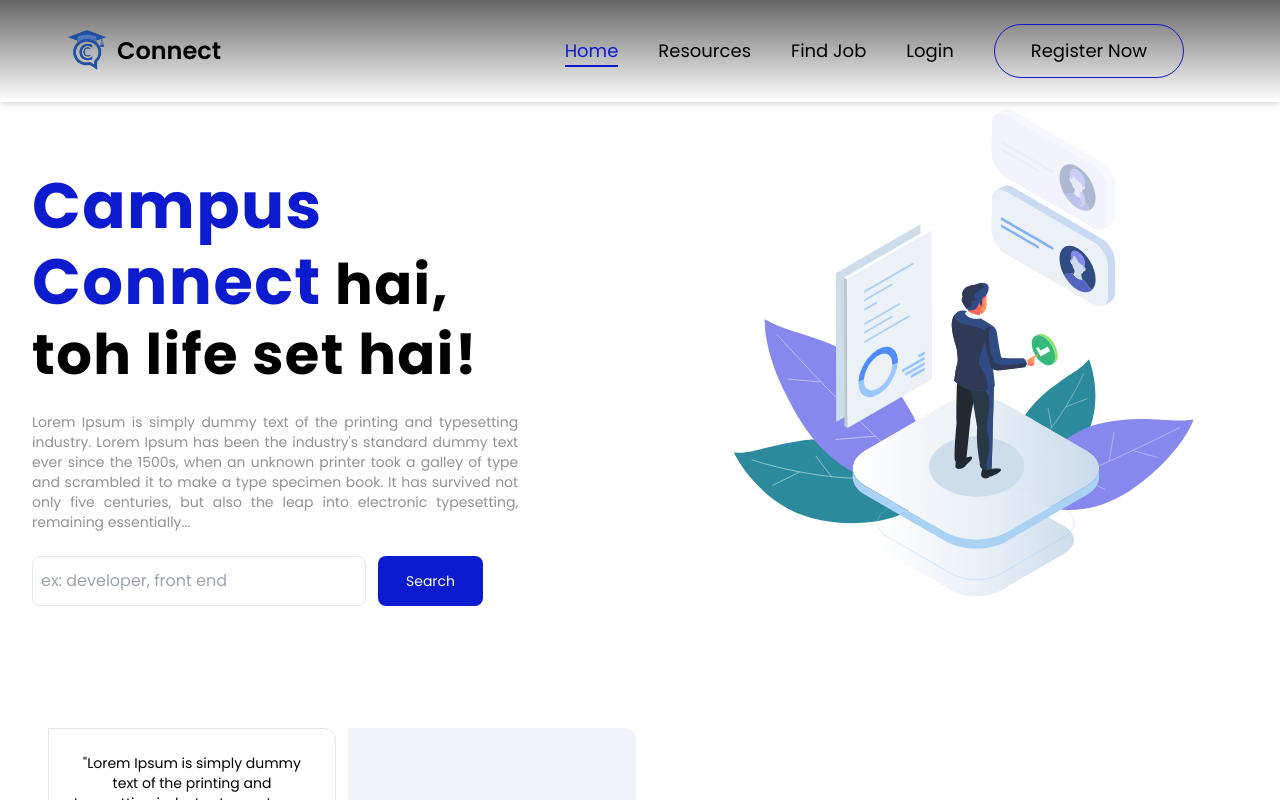
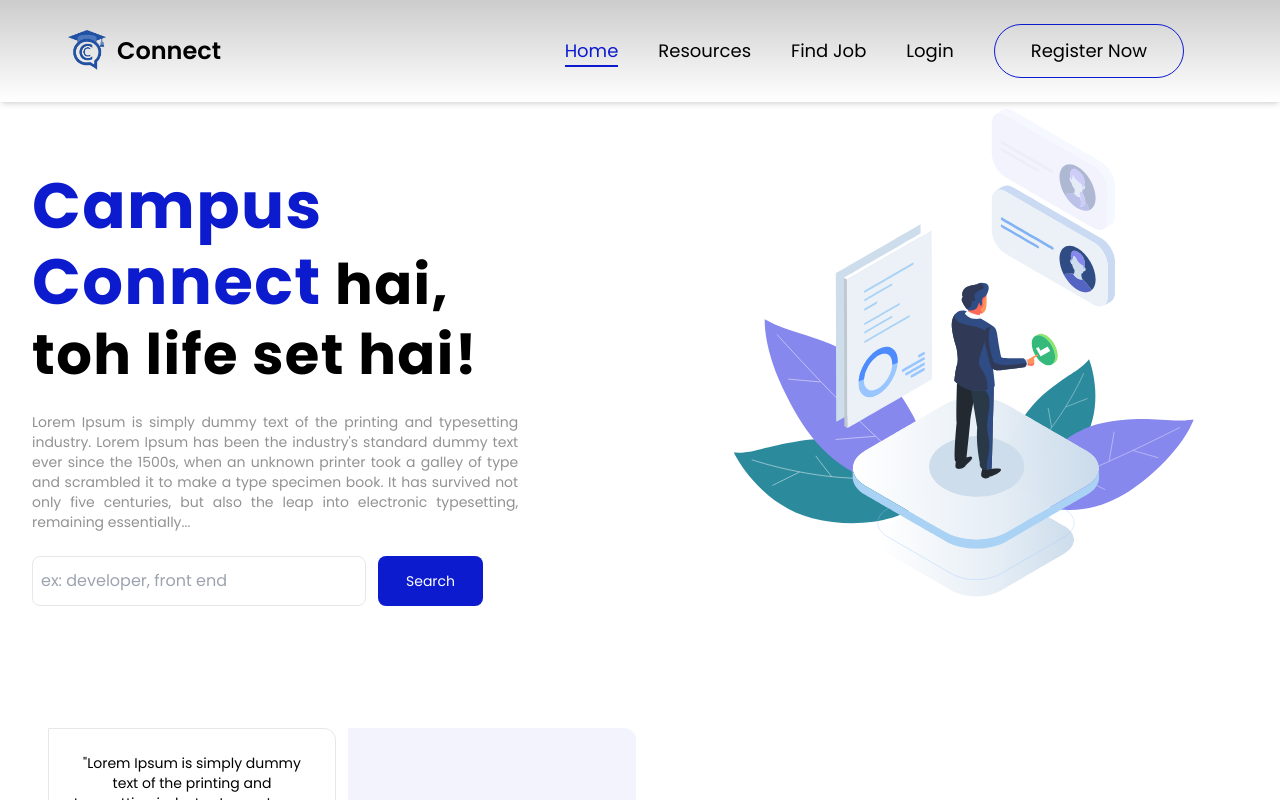
Before and after one commit to DevJSter/campusConnect, a React (Create React App) app: page / in a window 1280 px wide. Shown: the top 800 px of the page. Built offline with nearby package versions, Linux system fonts and the light colour scheme; a web font is replaced by a local one.

Commit message:
Reflect chnages

```diff
--- a/src/components/NavBar.jsx
+++ b/src/components/NavBar.jsx
@@ -70,7 +70,7 @@
 
 
     return (
-        <header className={`${headerClasses}`} style={{backgroundImage: 'linear-gradient(to bottom, rgba(0,0,0,0.6), rgba(0,0,0,0))'}}>
+        <header className={`${headerClasses}`} style={{backgroundImage: 'linear-gradient(to bottom, rgba(0,0,0,0.2), rgba(0,0,0,0))'}}>
         {/* desktop & tablet */}
           <div className="hidden md:flex w-full h-full items-center justify-between">
             <div className="flex items-center gap-2">
```
Also changed, not shown: 1 other file (tests, documents, lock files or other folders).
